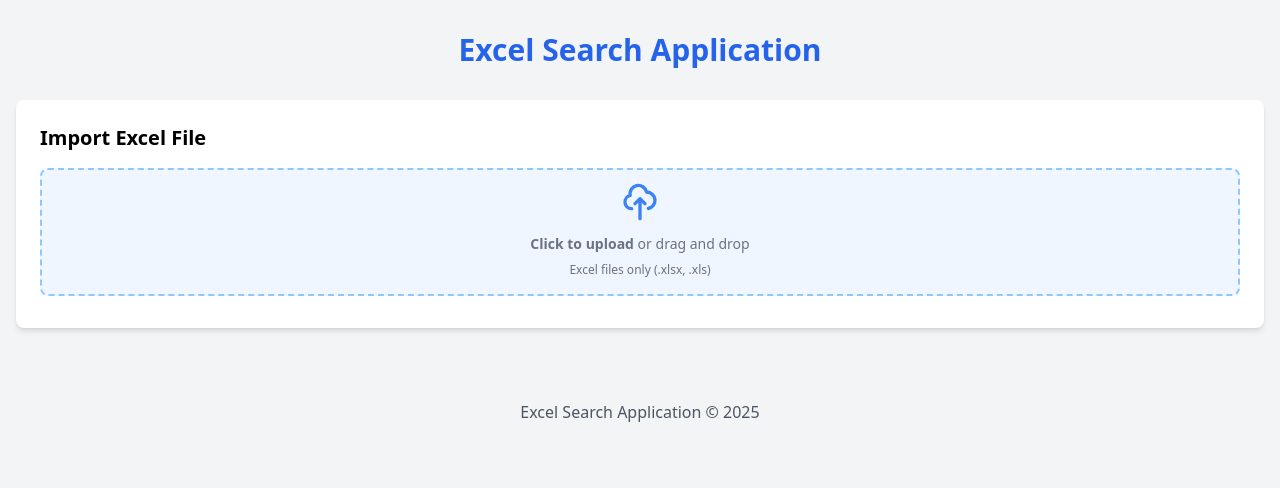
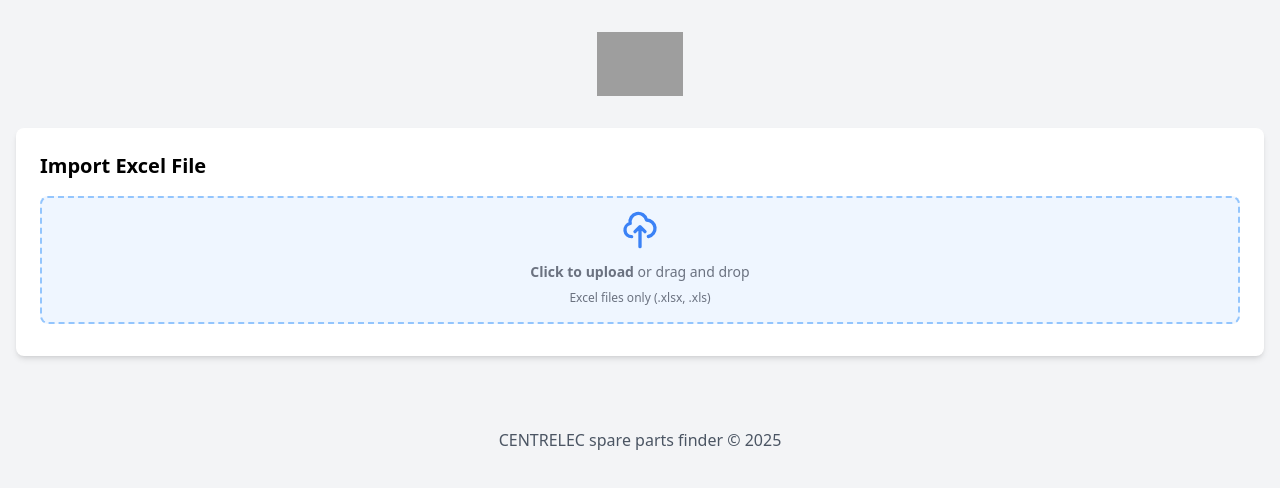
Before and after one commit to Mouhssine-Kinani/exel-search, a plain HTML site: page index.html in a window 1280 px wide. Drawn offline with nearby package versions, Linux system fonts and the light colour scheme; grey boxes are pictures that could not be loaded.

Commit message:
change the logo

```diff
--- a/index.html
+++ b/index.html
@@ -14,7 +14,9 @@
 </head>
 <body class="bg-gray-100 min-h-screen">
     <div class="container mx-auto px-4 py-8">
-        <h1 class="text-3xl font-bold text-center text-blue-600 mb-8">Excel Search Application</h1>
+        <div class="text-center mb-8">
+            <img src="http://centrelec.ma/wp-content/uploads/2019/06/s5_logo.png" alt="CENTRELEC Logo" class="h-16 mx-auto">
+        </div>
 
         <div class="bg-white rounded-lg shadow-md p-6 mb-6">
             <h2 class="text-xl font-semibold mb-4">Import Excel File</h2>
@@ -93,7 +95,7 @@
     </div>
 
     <footer class="text-center py-4 text-gray-600">
-        <p>Excel Search Application &copy; 2025</p>
+        <p>CENTRELEC spare parts finder &copy; 2025</p>
     </footer>
 
     <script src="script.js"></script>
```
Also changed, not shown: logo.jpg (added).
